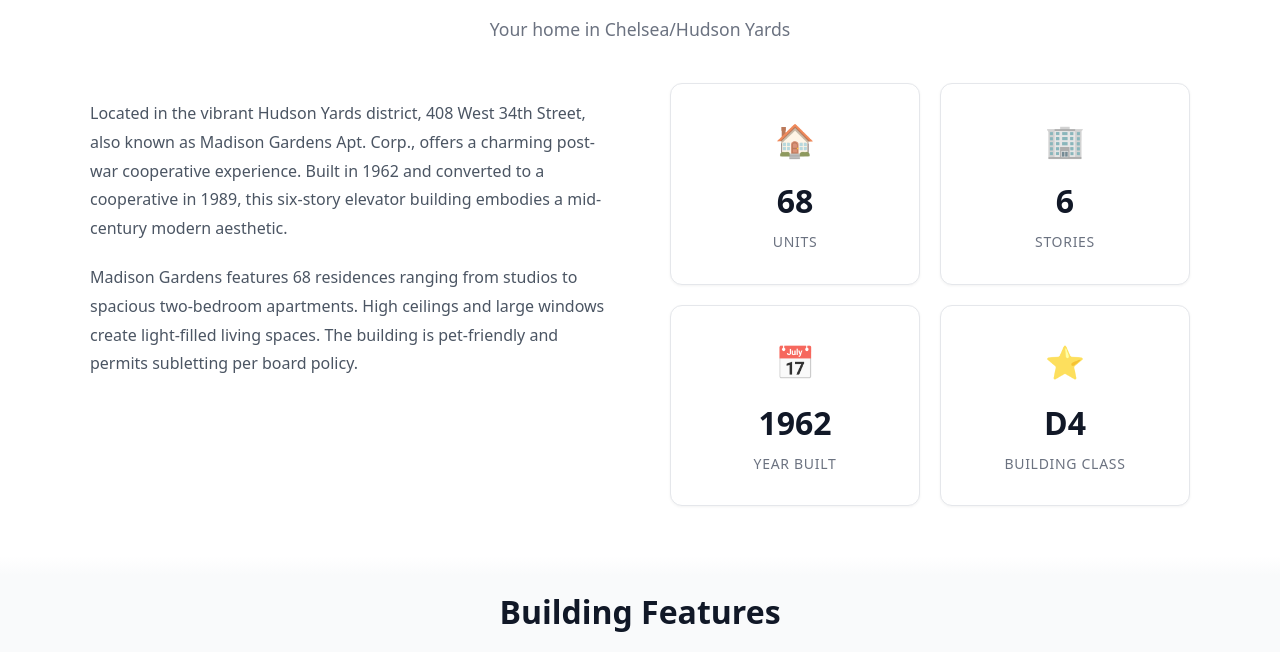
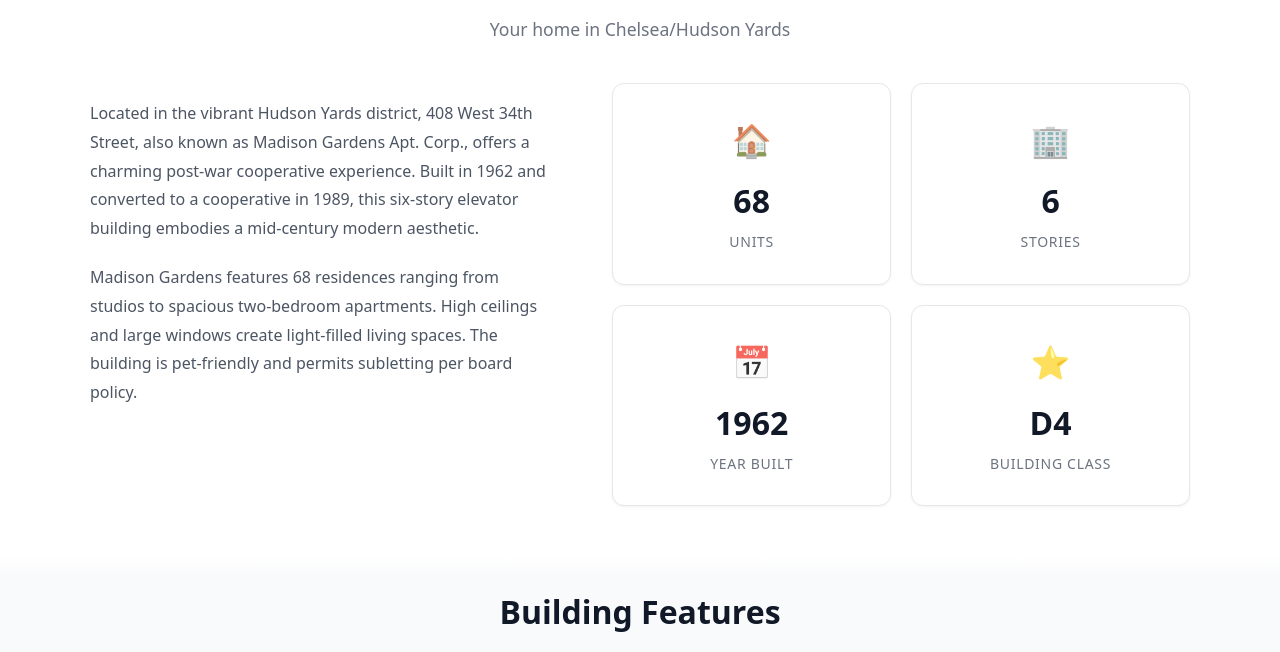
Before and after one commit to spaltrowitz/co-op-board-website, a website: page index.html in a window 1280 px wide. Shown: the part 635-1287 px from the top of the page. Drawn offline with nearby package versions, Linux system fonts and the light colour scheme.

Commit message:
Adjust overview grid proportions for better visual balance

```diff
--- a/index.html
+++ b/index.html
@@ -222,7 +222,7 @@
     /* Overview */
     .overview-grid {
       display: grid;
-      grid-template-columns: 1fr 1fr;
+      grid-template-columns: 0.8fr 1fr;
       gap: 60px;
       align-items: start;
     }
```
